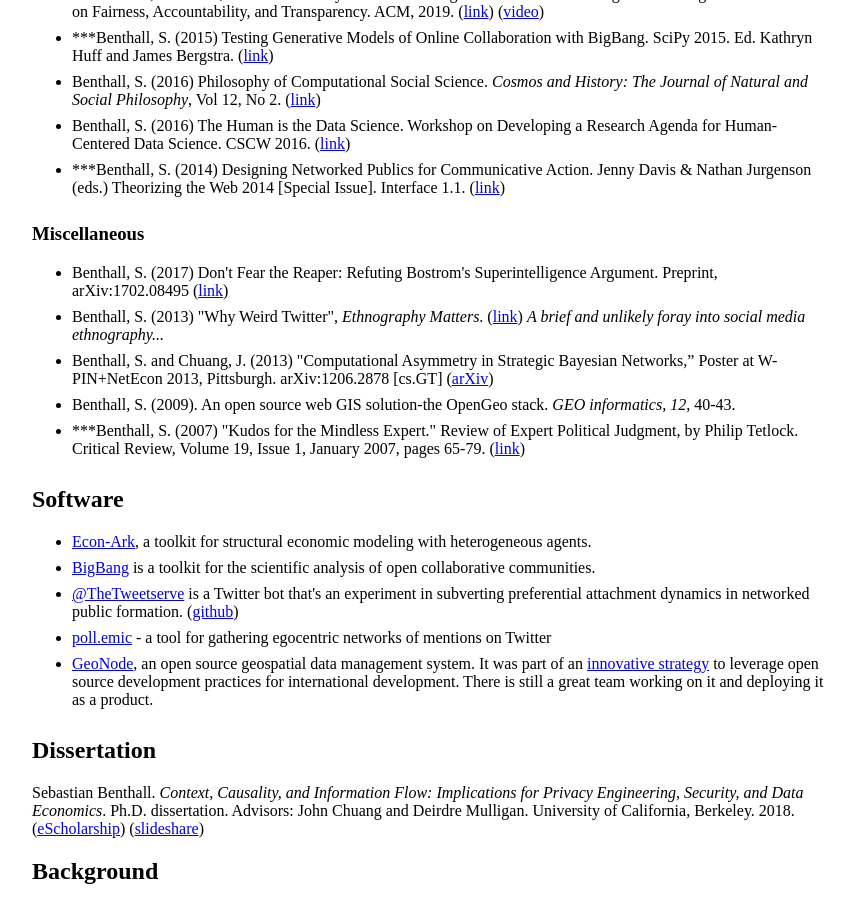
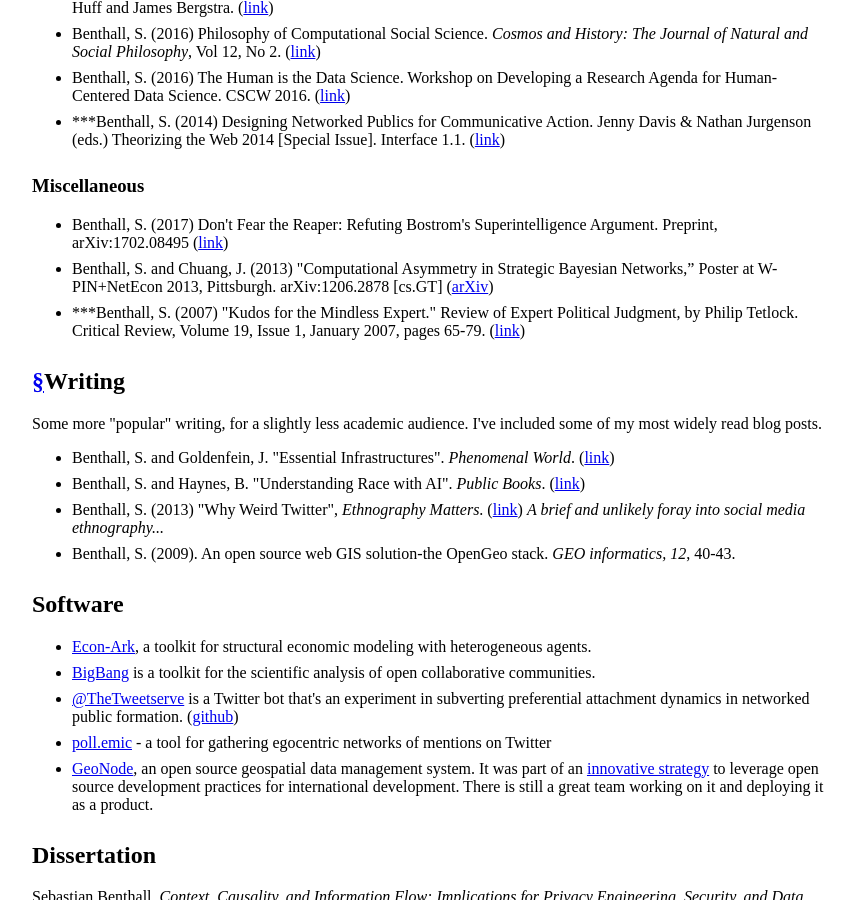
Before and after one commit to sbenthall/personal_website, a Jekyll site: the page built from index.md, in a window 1280 px wide and 900 px high, scrolled down 1472 px. Shown: the whole window, without its empty margins (208-1061 px from the left). Built offline with Jekyll 4.4.1, drawn with Linux system fonts in a browser that asks for light colours; some of the changed text lies outside the part shown.

Commit message:
adding NSF SPRF link

```diff
--- a/index.md
+++ b/index.md
@@ -5,10 +5,13 @@
 
 # Sebastian Benthall, Ph. D.
 
+* National Science Foundation Social, Behavioral and Economic Sciences Postdoctoral Research Fellow
 * Research Fellow, Information Law Institute, NYU School of Law
 * Research Engineer, Econ-Ark
 
 My research applies computational methods to questions about the political economy of information.
+
+I am an <a href="https://www.nsf.gov/awardsearch/showAward?AWD_ID=2105301&HistoricalAwards=false">NSF SBE Postdoctoral Research Fellow</a> studying heterogeneous agent modeling of the personal data economy.
 
 Current research includes:
 
@@ -58,17 +55,24 @@
 <h3>Miscellaneous</h3>
 <ul>
   <li>Benthall, S. (2017) Don't Fear the Reaper: Refuting Bostrom's Superintelligence Argument. Preprint, arXiv:1702.08495 (<a href="https://arxiv.org/abs/1702.08495">link</a>)</li>
+  <li>
+    Benthall, S. and Chuang, J. (2013) "Computational Asymmetry in Strategic Bayesian Networks,” Poster at W-PIN+NetEcon 2013, Pittsburgh. arXiv:1206.2878 [cs.GT] (<a href="http://arxiv.org/abs/1206.2878">arXiv</a>)
+      </li>
+  <li>***Benthall, S. (2007) "Kudos for the Mindless Expert." Review of Expert Political Judgment, by Philip Tetlock. Critical Review, Volume 19, Issue 1, January 2007, pages 65-79. (<a href="http://www.tandfonline.com/doi/abs/10.1080/08913810701499643">link</a>)
+      </li>
+</ul>
 
+<h2 id="writing"><a href="#writing">&sect;</a>Writing</h2>
+<p>Some more "popular" writing, for a slightly less academic audience. I've included some of my most widely read blog posts.</p>
+<ul>
+  <li>Benthall, S. and Goldenfein, J. "Essential Infrastructures". <i>Phenomenal World</i>. (<a href="https://phenomenalworld.org/analysis/essential-infrastructures">link</a>)</li>
+  <li>Benthall, S. and Haynes, B. "Understanding Race with AI". <i>Public Books</i>. (<a href="https://www.publicbooks.org/understanding-race-with-ai/">link</a>)</li>
   <li>
     Benthall, S. (2013) "Why Weird Twitter", <em>Ethnography Matters</em>. (<a href="http://ethnographymatters.net/blog/2013/06/30/why-weird-twitter-part-1/">link</a>) <em>A brief and unlikely foray into social media ethnography...</em>
   </li>
-  <li>
-    Benthall, S. and Chuang, J. (2013) "Computational Asymmetry in Strategic Bayesian Networks,” Poster at W-PIN+NetEcon 2013, Pittsburgh. arXiv:1206.2878 [cs.GT] (<a href="http://arxiv.org/abs/1206.2878">arXiv</a>)
-      </li>
   <li>Benthall, S. (2009). An open source web GIS solution-the OpenGeo stack. <em>GEO informatics, 12</em>, 40-43.
   </li>
-  <li>***Benthall, S. (2007) "Kudos for the Mindless Expert." Review of Expert Political Judgment, by Philip Tetlock. Critical Review, Volume 19, Issue 1, January 2007, pages 65-79. (<a href="http://www.tandfonline.com/doi/abs/10.1080/08913810701499643">link</a>)
-      </li>
+
 </ul>
 
 <h2>Software</h2>
```
Also changed, not shown: other parts of index.md (+0 -6 lines).
